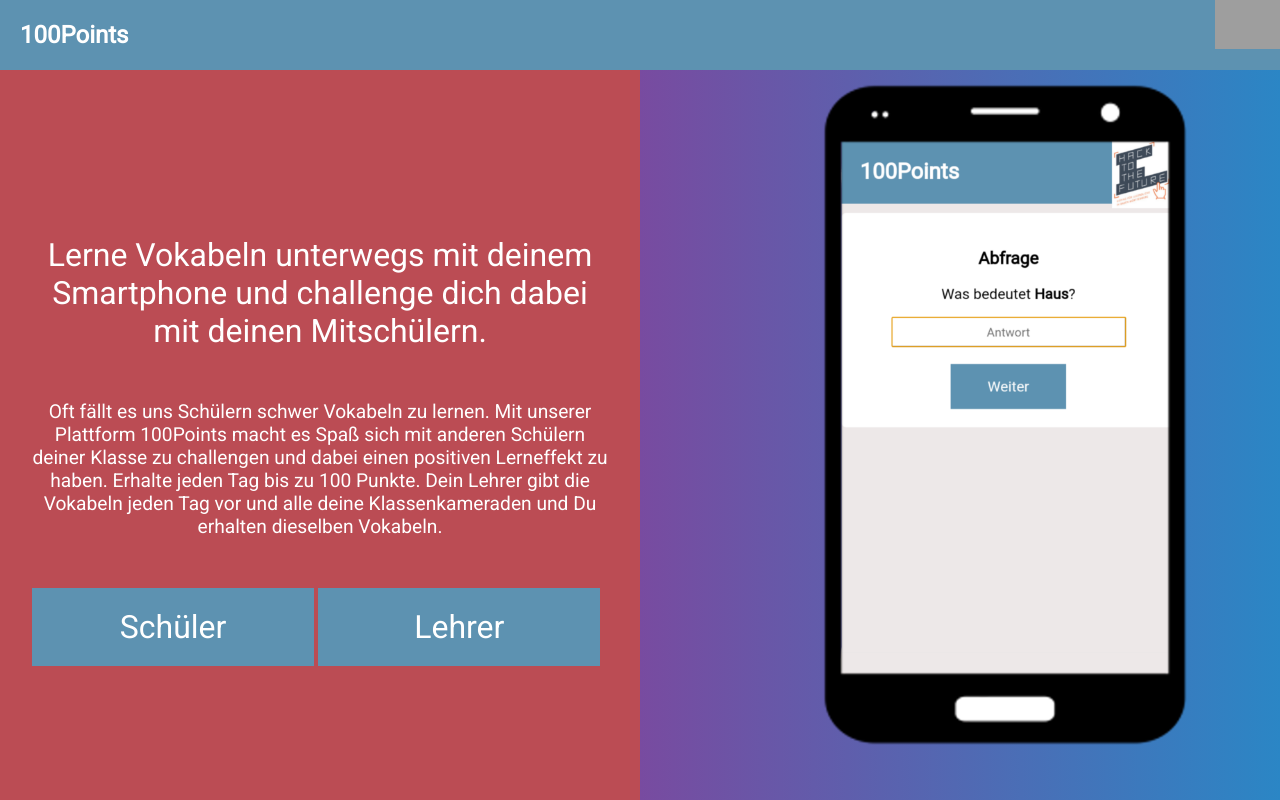
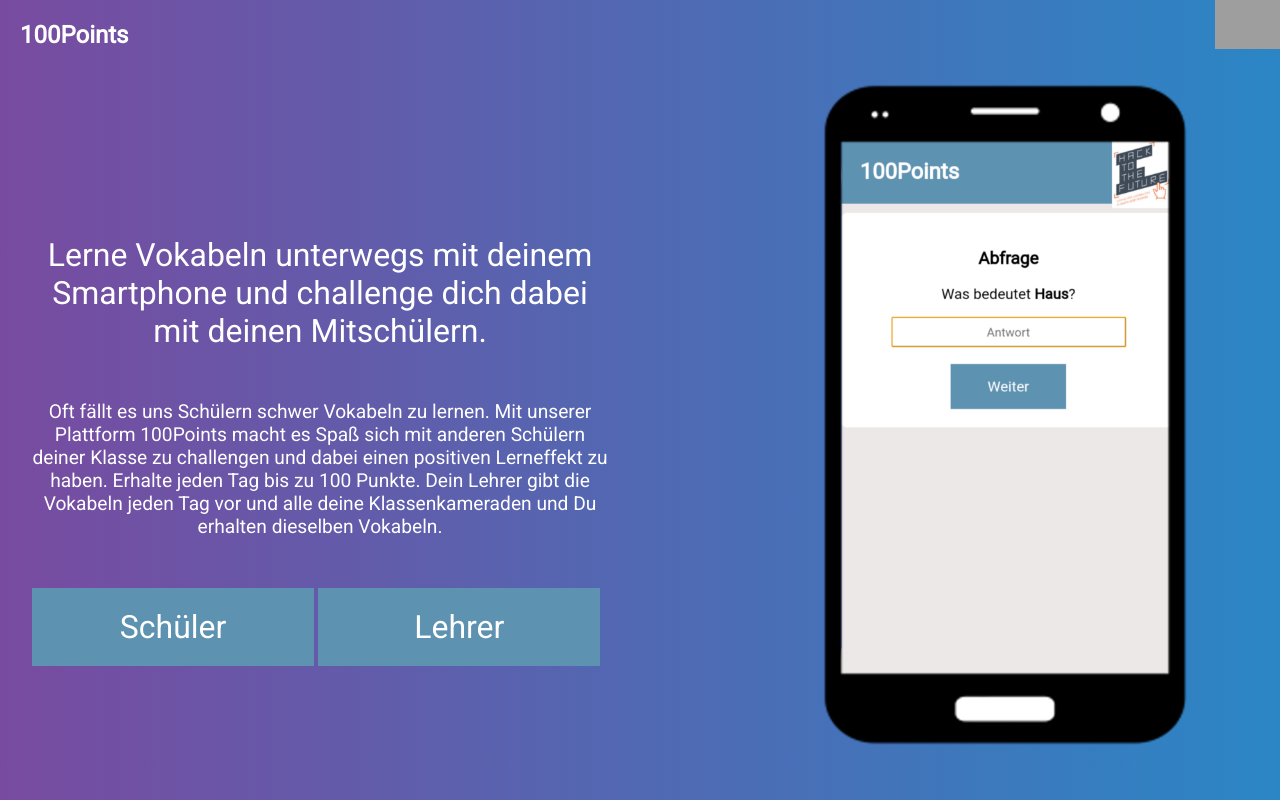
Before and after one commit to httfbw/100Points, a Flask app: page / in a window 1280 px wide. Run offline with Flask 2, Linux system fonts and the light colour scheme; grey boxes are pictures that could not be loaded.

Commit message:
Static farben überarbeitet

```diff
--- a/static/css/index.css
+++ b/static/css/index.css
@@ -6,6 +6,8 @@
   font-family: 'roboto' , sans-serif;
   color: white;
 }
+
+body {  background: linear-gradient(90deg, #784BA0 , #2B86C5);}
 
 #heading {
   position: absolute;
@@ -20,6 +22,7 @@
 
 nav {
   position: absolute;
+  background: none;
   width: 100%;
 }
 
@@ -36,7 +39,7 @@
   float:left;
   width: 50%;
   /*background: linear-gradient(90deg, rgb(187, 76, 84) , rgb(184, 41, 52));*/
-  background: rgb(187, 76, 84);
+  /*background: rgb(187, 76, 84);*/
   height: 100vh;
 
   display: flex;
@@ -50,7 +53,7 @@
   box-sizing: border-box;         /* Opera/IE 8+ */
   padding-top: 70px;
   float: right;
-  background: linear-gradient(90deg, #784BA0 , #2B86C5);
+  /*background: linear-gradient(90deg, #784BA0 , #2B86C5);*/
   height: 100vh;
   width: 50%;
   color: white;
```
